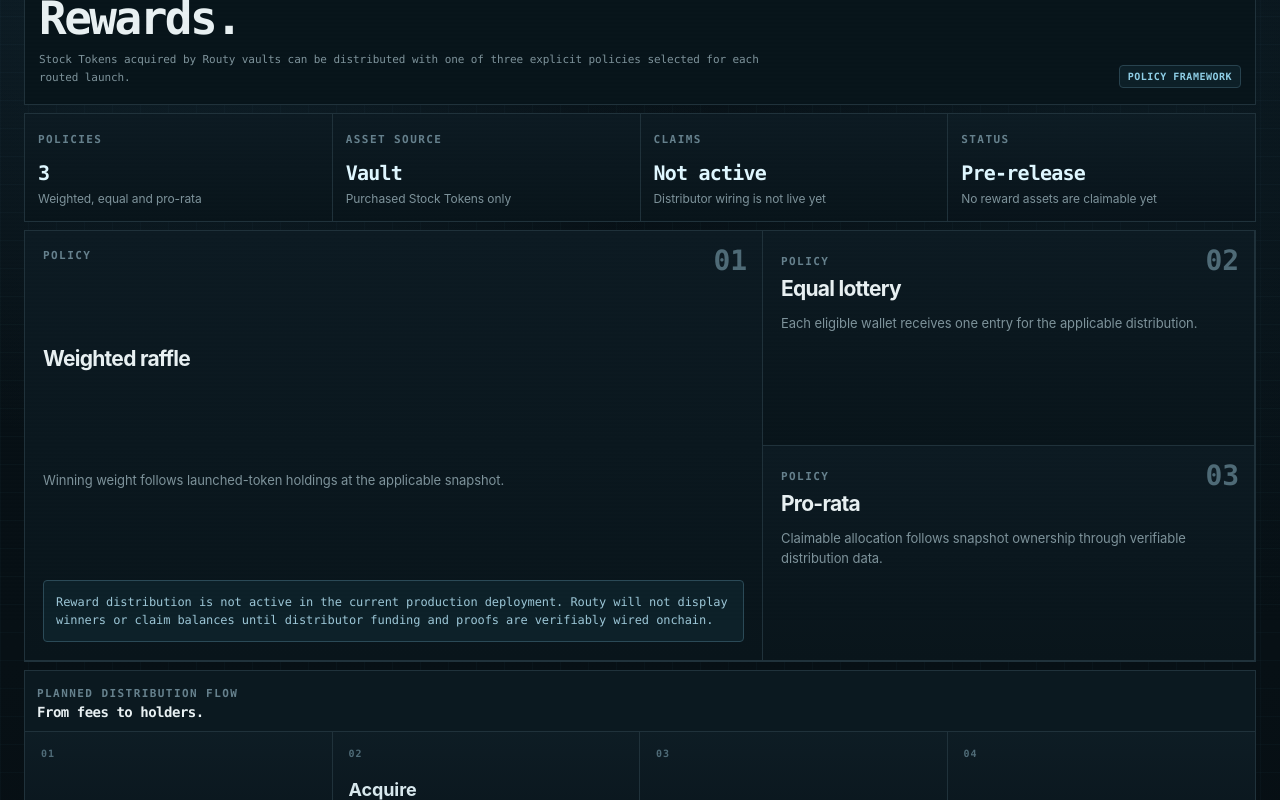
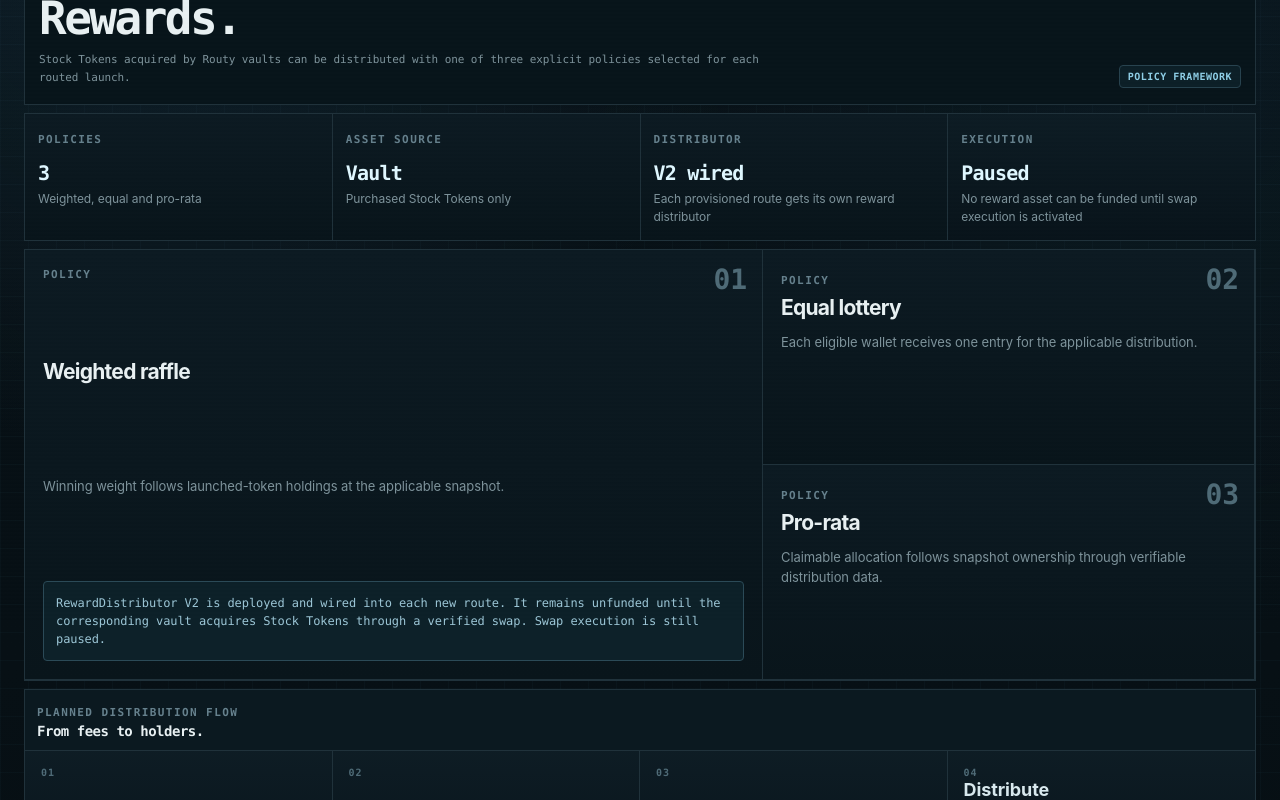
Before and after one commit to RoutyFund/Routy-Fund, a Next.js app: page /rewards in a window 1280 px wide. Shown: the part 180-980 px from the top of the page. Built offline with nearby package versions, Linux system fonts and the light colour scheme; no server answers.

Commit message:
fix: surface Reward V2 distributor across product UI

```diff
--- a/src/app/portfolio/page.tsx
+++ b/src/app/portfolio/page.tsx
@@ -3,7 +3,7 @@ import {useEffect,useMemo,useState} from "react";
 import Nav from "@/components/Nav";
 import TokenLogo from "@/components/TokenLogo";
 import {getInjectedProvider} from "@/lib/ethereum-provider";
-type Launch={token:string;name:string;symbol:string;creator:string;targetSymbol:string;targetName:string;vault:string;router:string;policy:number;createdAt:number|null;transactionHash:string};
+type Launch={token:string;name:string;symbol:string;creator:string;targetSymbol:string;targetName:string;vault:string;router:string;distributor:string;policy:number;createdAt:number|null;transactionHash:string};
 const short=(v:string)=>v.slice(0,6)+"…"+v.slice(-4);
 export default function PortfolioPage(){
  const[account,setAccount]=useState("");const[launches,setLaunches]=useState<Launch[]>([]);const[loaded,setLoaded]=useState(false);
--- a/src/app/rewards/page.tsx
+++ b/src/app/rewards/page.tsx
@@ -1,7 +1,7 @@
 import Nav from "@/components/Nav";
 const policies=[["01","Weighted raffle","Winning weight follows launched-token holdings at the applicable snapshot."],["02","Equal lottery","Each eligible wallet receives one entry for the applicable distribution."],["03","Pro-rata","Claimable allocation follows snapshot ownership through verifiable distribution data."]];
 export default function Rewards(){return <main className="shell"><Nav/><div className="wrap console-page"><header className="page-head"><div className="page-head-copy"><span className="eyebrow">Community rewards</span><h1>Rewards.</h1><p className="lead">Stock Tokens acquired by Routy vaults can be distributed with one of three explicit policies selected for each routed launch.</p></div><span className="pill">Policy framework</span></header>
-<div className="proof-grid"><article className="proof-card"><span className="micro">POLICIES</span><strong>3</strong><p>Weighted, equal and pro-rata</p></article><article className="proof-card"><span className="micro">ASSET SOURCE</span><strong>Vault</strong><p>Purchased Stock Tokens only</p></article><article className="proof-card"><span className="micro">CLAIMS</span><strong>Not active</strong><p>Distributor wiring is not live yet</p></article><article className="proof-card"><span className="micro">STATUS</span><strong>Pre-release</strong><p>No reward assets are claimable yet</p></article></div>
-<section className="section"><div className="feature-grid">{policies.map(([n,t,d],i)=><article className={"feature-card"+(i===0?" feature-card-wide":"")} key={t}><span className="feature-index">{n}</span><span className="micro">POLICY</span><h3>{t}</h3><p>{d}</p>{i===0&&<div className="notice">Reward distribution is not active in the current production deployment. Routy will not display winners or claim balances until distributor funding and proofs are verifiably wired onchain.</div>}</article>)}</div></section>
-<section className="section"><div className="section-head"><div><span className="micro">PLANNED DISTRIBUTION FLOW</span><h2>From fees to holders.</h2></div></div><div className="flow"><div className="flow-step"><span>01</span><div><b>Harvest</b><p>Creator-fee flow enters the Routy route.</p></div></div><div className="flow-step"><span>02</span><div><b>Acquire</b><p>Verified swaps acquire the selected Stock Token.</p></div></div><div className="flow-step"><span>03</span><div><b>Snapshot</b><p>Eligibility follows the selected reward policy.</p></div></div><div className="flow-step"><span>04</span><div><b>Claim</b><p>Verified allocations become claimable onchain.</p></div></div></div></section>
+<div className="proof-grid"><article className="proof-card"><span className="micro">POLICIES</span><strong>3</strong><p>Weighted, equal and pro-rata</p></article><article className="proof-card"><span className="micro">ASSET SOURCE</span><strong>Vault</strong><p>Purchased Stock Tokens only</p></article><article className="proof-card"><span className="micro">DISTRIBUTOR</span><strong>V2 wired</strong><p>Each provisioned route gets its own reward distributor</p></article><article className="proof-card"><span className="micro">EXECUTION</span><strong>Paused</strong><p>No reward asset can be funded until swap execution is activated</p></article></div>
+<section className="section"><div className="feature-grid">{policies.map(([n,t,d],i)=><article className={"feature-card"+(i===0?" feature-card-wide":"")} key={t}><span className="feature-index">{n}</span><span className="micro">POLICY</span><h3>{t}</h3><p>{d}</p>{i===0&&<div className="notice">RewardDistributor V2 is deployed and wired into each new route. It remains unfunded until the corresponding vault acquires Stock Tokens through a verified swap. Swap execution is still paused.</div>}</article>)}</div></section>
+<section className="section"><div className="section-head"><div><span className="micro">PLANNED DISTRIBUTION FLOW</span><h2>From fees to holders.</h2></div></div><div className="flow"><div className="flow-step"><span>01</span><div><b>Harvest</b><p>Creator-fee flow enters the Routy route.</p></div></div><div className="flow-step"><span>02</span><div><b>Acquire</b><p>Verified swaps acquire the selected Stock Token.</p></div></div><div className="flow-step"><span>03</span><div><b>Fund distributor</b><p>Purchased Stock Tokens are forwarded from AssetVaultV2 to the route distributor.</p></div></div><div className="flow-step"><span>04</span><div><b>Distribute</b><p>The configured policy determines how funded rewards are pushed or allocated to eligible holders.</p></div></div></div></section>
 </div></main>}
--- a/src/app/token/[ticker]/page.tsx
+++ b/src/app/token/[ticker]/page.tsx
@@ -3,7 +3,7 @@ import {useEffect,useState} from "react";
 import {useParams} from "next/navigation";
 import Nav from "@/components/Nav";
 import TokenLogo from "@/components/TokenLogo";
-type Launch={token:string;name:string;symbol:string;creator:string;targetAsset:string;targetSymbol:string;targetName:string;quoteToken:string;vault:string;router:string;policy:number;ponsPhase:number|null;creatorTaxBps:number|null;createdAt:number|null;blockNumber:number;transactionHash:string};
+type Launch={token:string;name:string;symbol:string;creator:string;targetAsset:string;targetSymbol:string;targetName:string;quoteToken:string;vault:string;router:string;distributor:string;policy:number;ponsPhase:number|null;creatorTaxBps:number|null;createdAt:number|null;blockNumber:number;transactionHash:string};
 const policies=["Weighted raffle","Equal lottery","Pro-rata"];
 const short=(v:string)=>v?v.slice(0,8)+"…"+v.slice(-6):"—";
 export default function Token(){
@@ -14,7 +14,7 @@ export default function Token(){
   <header className="page-head"><div className="page-head-copy"><TokenLogo token={data?.token||key} symbol={data?.symbol||key} size={58} className="token-detail-logo"/><span className="eyebrow">Routy route / onchain</span><h1>{title}.</h1><p className="lead">{data?data.name+" routes creator-fee flow toward "+data.targetSymbol+" through a verified Routy vault.":"Resolving this Routy route from Robinhood Chain."}</p></div><span className="pill">{loaded?(data?"Provisioned":"Not indexed"):"Syncing"}</span></header>
   <div className="proof-grid"><article className="proof-card"><span className="micro">TARGET</span><strong>{data?data.targetSymbol:"—"}</strong><p>{data?data.targetName:"Awaiting route data"}</p></article><article className="proof-card"><span className="micro">POLICY</span><strong>{data?policies[data.policy]||"—":"—"}</strong><p>Community reward mode</p></article><article className="proof-card"><span className="micro">CREATOR TAX</span><strong>{data?.creatorTaxBps!=null?(data.creatorTaxBps/100).toFixed(2)+"%":"—"}</strong><p>Pons launch configuration</p></article><article className="proof-card"><span className="micro">NETWORK</span><strong>4663</strong><p>Robinhood Chain</p></article></div>
   {data?<><section className="section"><div className="section-head"><div><span className="micro">ROUTE STATE</span><h2>Verified deployment.</h2></div><a className="secondary" target="_blank" rel="noreferrer" href={"https://robinhoodchain.blockscout.com/tx/"+data.transactionHash}>Provision tx ↗</a></div><div className="terminal-detail-grid">
-   <div><span>TOKEN CONTRACT</span><code title={data.token}>{short(data.token)}</code></div><div><span>CREATOR</span><code title={data.creator}>{short(data.creator)}</code></div><div><span>TARGET ASSET</span><b>{data.targetSymbol}</b><code title={data.targetAsset}>{short(data.targetAsset)}</code></div><div><span>QUOTE TOKEN</span><b>USDG</b><code title={data.quoteToken}>{short(data.quoteToken)}</code></div><div><span>ASSET VAULT</span><code title={data.vault}>{short(data.vault)}</code></div><div><span>FEE ROUTER</span><code title={data.router}>{short(data.router)}</code></div><div><span>PONS PHASE</span><b>{data.ponsPhase??"—"}</b></div><div><span>BLOCK</span><b>{data.blockNumber}</b></div>
+   <div><span>TOKEN CONTRACT</span><code title={data.token}>{short(data.token)}</code></div><div><span>CREATOR</span><code title={data.creator}>{short(data.creator)}</code></div><div><span>TARGET ASSET</span><b>{data.targetSymbol}</b><code title={data.targetAsset}>{short(data.targetAsset)}</code></div><div><span>QUOTE TOKEN</span><b>USDG</b><code title={data.quoteToken}>{short(data.quoteToken)}</code></div><div><span>ASSET VAULT</span><code title={data.vault}>{short(data.vault)}</code></div><div><span>FEE ROUTER</span><code title={data.router}>{short(data.router)}</code></div><div><span>REWARD DISTRIBUTOR</span><code title={data.distributor}>{short(data.distributor)}</code></div><div><span>PONS PHASE</span><b>{data.ponsPhase??"—"}</b></div><div><span>BLOCK</span><b>{data.blockNumber}</b></div>
   </div></section><section className="section"><div className="section-head"><div><span className="micro">ROUTE ACTIVITY</span><h2>Provisioning event.</h2></div></div><a className="terminal-event-row" target="_blank" rel="noreferrer" href={"https://robinhoodchain.blockscout.com/tx/"+data.transactionHash}><span>{data.createdAt?new Date(data.createdAt*1000).toLocaleString():"ONCHAIN"}</span><b>ROUTE_PROVISIONED</b><span>{"$"+data.symbol+" → "+data.targetSymbol}</span><code>{short(data.transactionHash)}</code></a></section></>:loaded?<section className="section"><div className="empty-state"><h3>Route not found.</h3><p className="muted">Only tokens successfully provisioned through Routy Fund are shown here.</p><a className="secondary" href="/explore">← Explore Routy tokens</a></div></section>:null}
  </div></main>
 }
```
